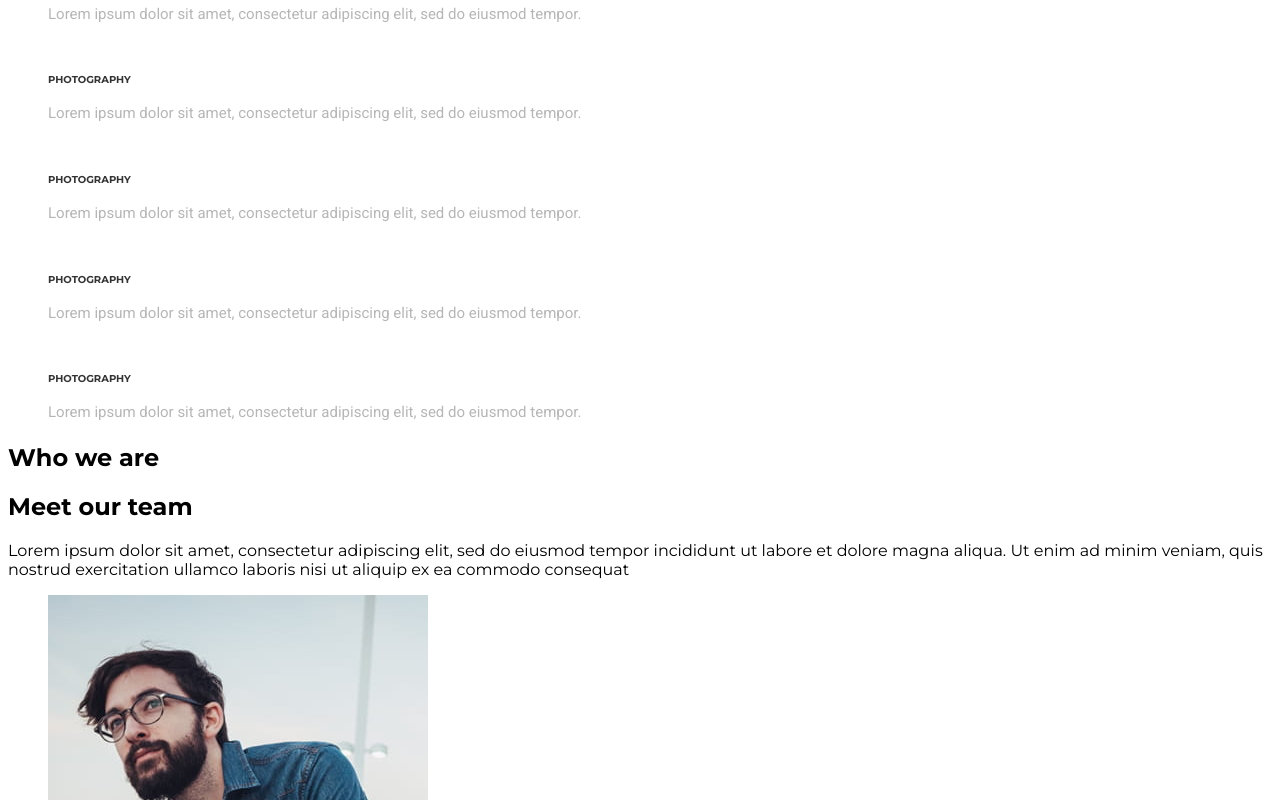
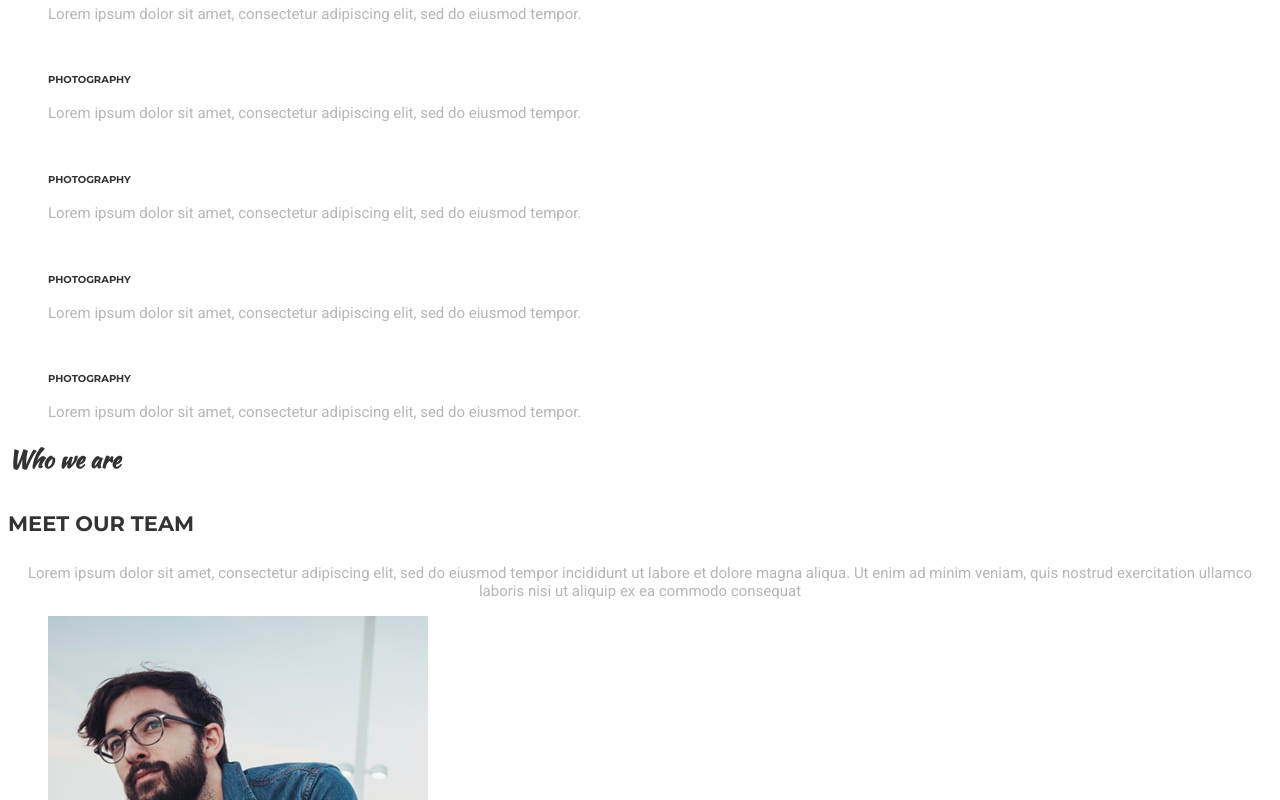
Before and after one commit to Tate-T/fe-8_Mogo_mini-project, a plain HTML site: page index.html in a window 1280 px wide. Shown: the part 442-1242 px from the top of the page. Drawn offline with Linux system fonts and the light colour scheme.

Commit message:
додав шрифти до .team-text

```diff
--- a/css/styles.css
+++ b/css/styles.css
@@ -59,3 +59,33 @@ body {
     color: #B6B6B6;
 
 }
+
+.team-title {
+    font-family: Kaushan Script;
+font-size: 24px;
+line-height: 1.45;
+letter-spacing: 0em;
+text-align: left;
+color: #333333;
+
+}
+
+.team-headline {
+font-size: 30px;
+font-weight: 700;
+line-height: 1.2;
+letter-spacing: 0em;
+text-align: left;
+color: #333333;
+font-variant: all-small-caps;
+
+}
+
+.team-text {
+    font-family: Roboto;
+font-size: 15px;
+line-height: 1.2;
+letter-spacing: 0em;
+text-align: center;
+color: #b6b6b6;
+}
--- a/index.html
+++ b/index.html
@@ -37,7 +37,7 @@
           <li class="services-item">
             <img src="" alt="" class="services-img" />
             <h2 class="services-title">photography</h2>
-            <p  class="services-text"class="services-text">
+            <p  class="services-text">
               Lorem ipsum dolor sit amet, consectetur adipiscing elit, sed do
               eiusmod tempor.
             </p>
```
